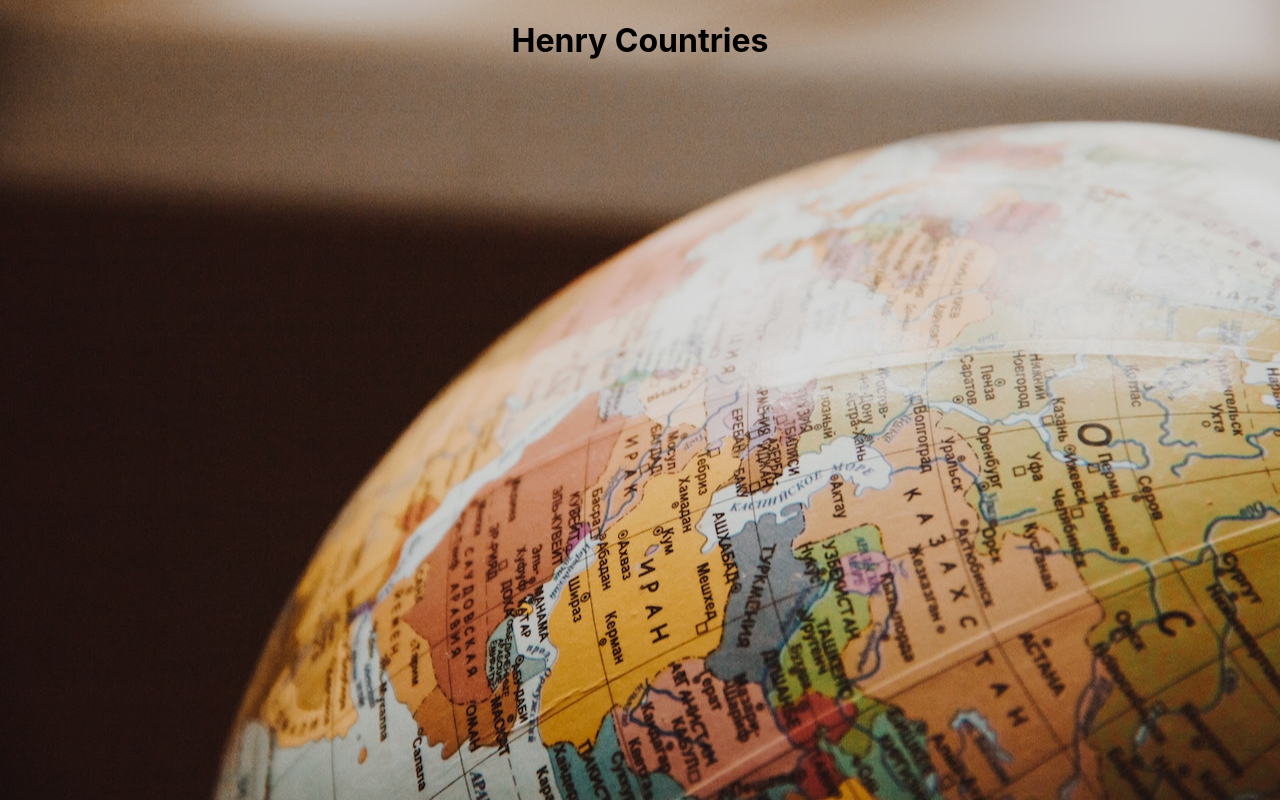
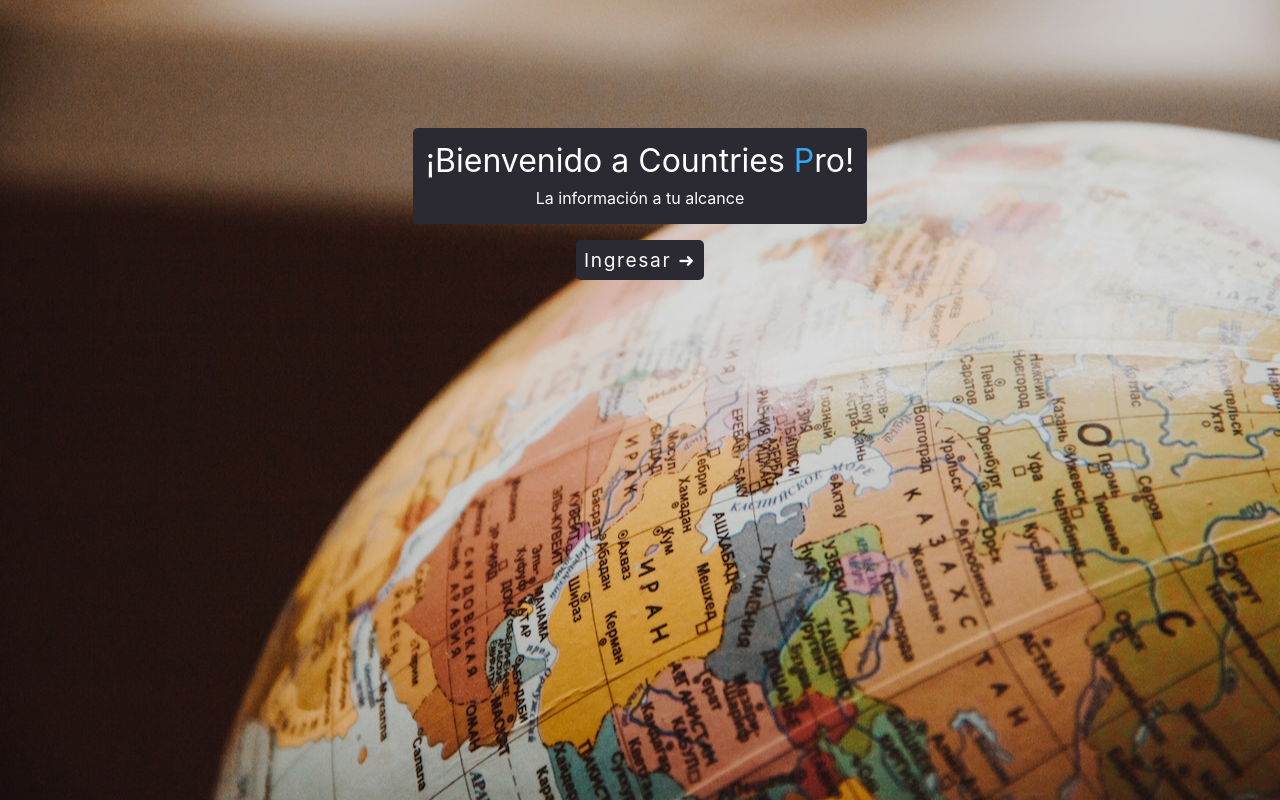
Before and after one commit to danieldevelop/PI-Countries-main, a React (Create React App) app in the folder client/: page / in a window 1280 px wide. Built offline with nearby package versions, Linux system fonts and the light colour scheme.

Commit message:
add route de navigation components project

```diff
--- a/client/src/App.js
+++ b/client/src/App.js
@@ -1,10 +1,32 @@
-import './App.css';
+import React from "react";
+import { BrowserRouter, Route, Switch } from "react-router-dom";
+
+// import NavBar from "./components/NavBar/Navbar";
+import Welcome from "./components/Welcome/Welcome";
+import Home from "./components/Home/Home";
+import Error404 from "./components/Error/404/error404";
+import About from "./components/About/About";
+import AddActivities from "./components/Form/AddActivities/AddActivities";
+
+import "./App.css";
 
 function App() {
   return (
-    <div className="App">
-      <h1>Henry Countries</h1>
-    </div>
+    <BrowserRouter>
+      <div>
+        {/* <NavBar /> */}
+
+        <Switch>
+            <Route exact path="/" component={Welcome} />
+            <Route exact path="/home" component={Home} />
+            <Route exact path="/about" component={About} />
+            <Route exact path="/add-activities" component={AddActivities} />
+
+            {/* En caso de que no exista la pagina redirecciona un 404 */}
+            <Route path="*" component={Error404} />
+        </Switch>
+      </div>
+      </BrowserRouter>
   );
 }
 
```
